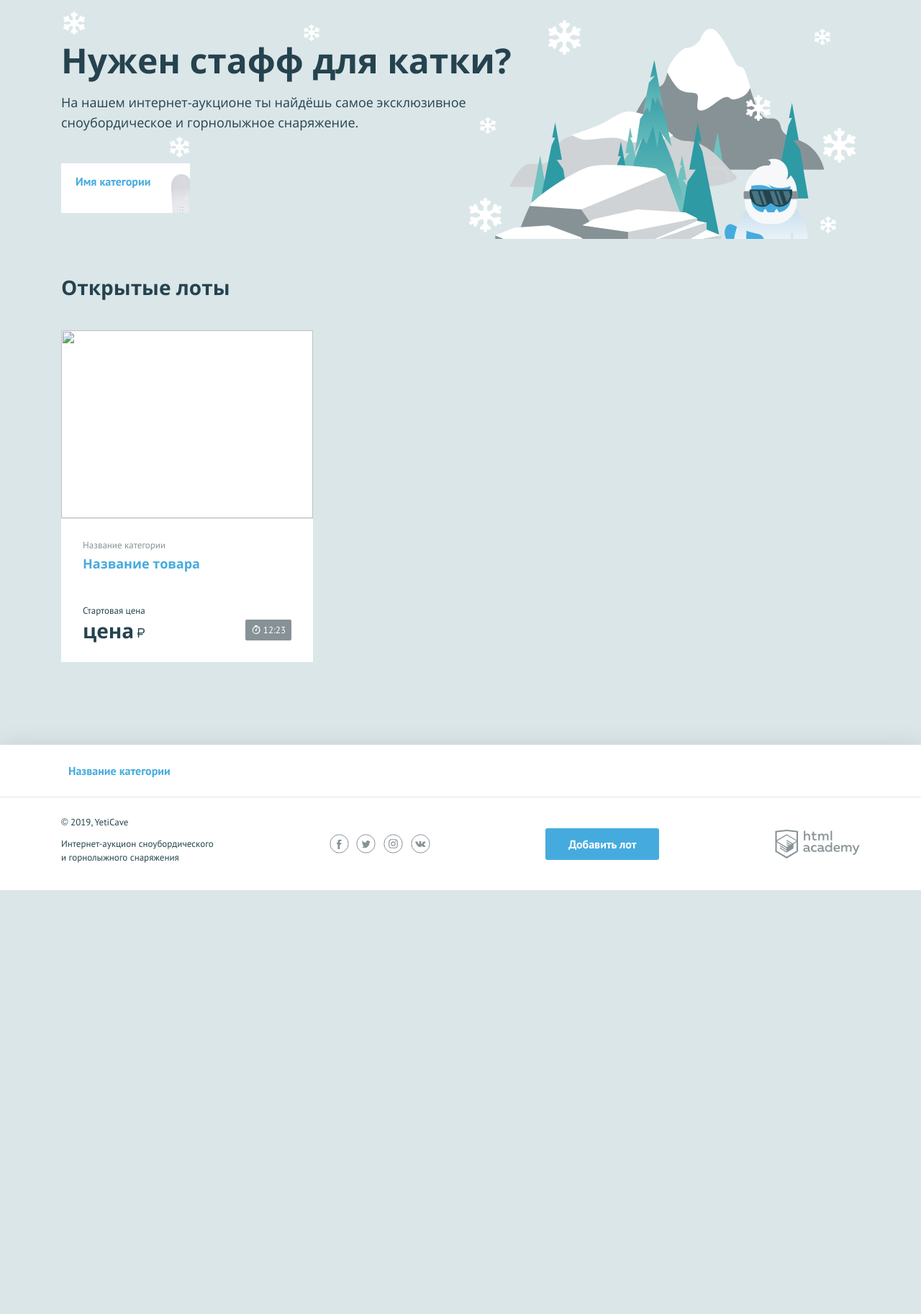
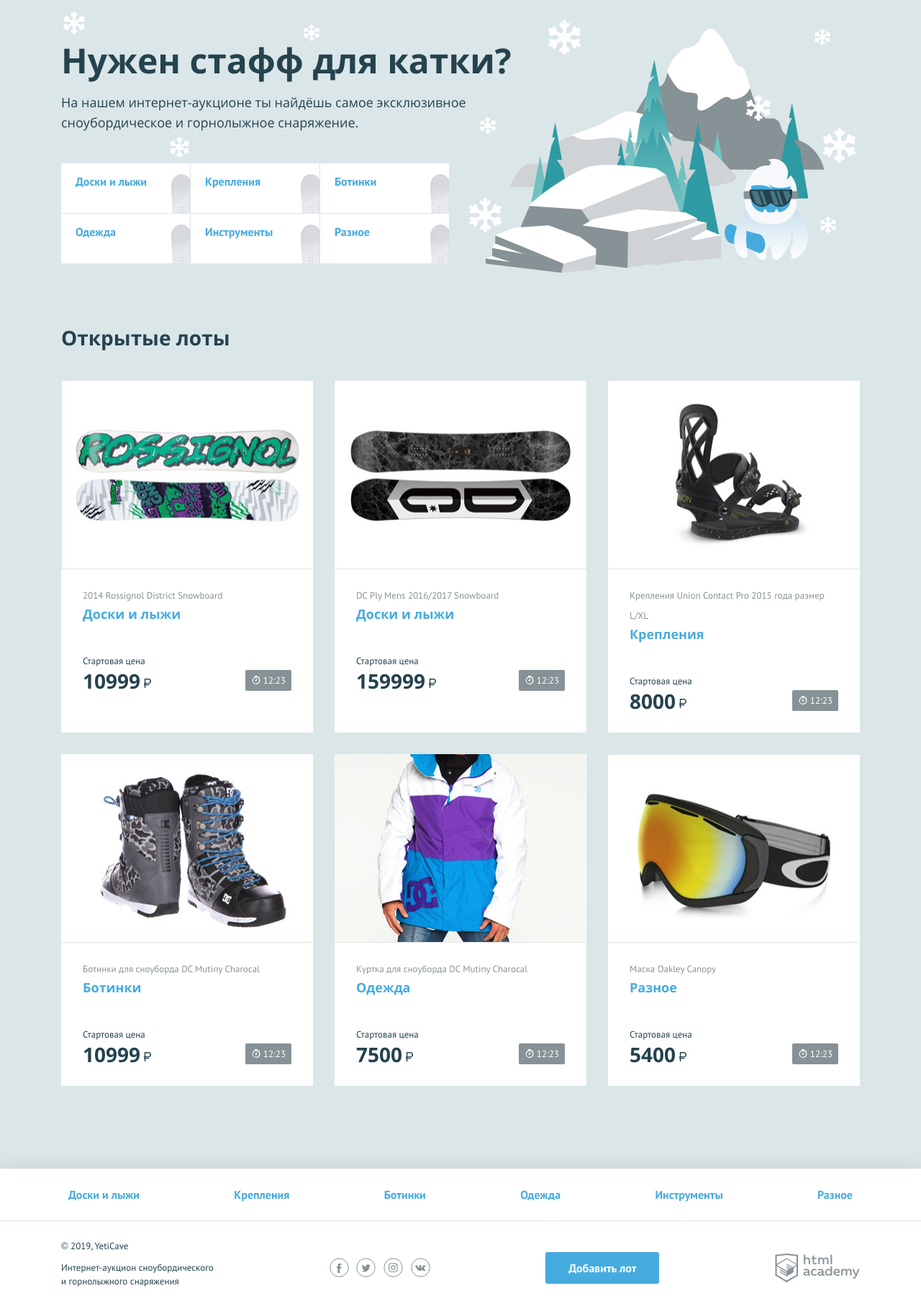
Before and after one commit to zbralex/164719-yeticave-11, a PHP site: page / in a window 1280 px wide. Shown: the part 107-1933 px from the top of the page at 72% size. Before the commit the page ends 1344 px from the top, so only its background shows below. Run offline with PHP 8.4, Linux system fonts and the light colour scheme.

Commit message:
добавляет вывод товаров и категорий на главной

```diff
--- a/index.php
+++ b/index.php
@@ -2,6 +2,45 @@
 $is_auth = rand(0, 1);
 
 $user_name = 'Александр'; // укажите здесь ваше имя
+$categories = ["Доски и лыжи", "Крепления", "Ботинки", "Одежда", "Инструменты", "Разное"];
+$goods = [
+    [
+        'name' => '2014 Rossignol District Snowboard',
+        'category' => 'Доски и лыжи',
+        'price' => '10999',
+        'url' => 'img/lot-1.jpg'
+    ],
+    [
+        'name' => 'DC Ply Mens 2016/2017 Snowboard',
+        'category' => 'Доски и лыжи',
+        'price' => '159999',
+        'url' => 'img/lot-2.jpg'
+    ],
+    [
+        'name' => 'Крепления Union Contact Pro 2015 года размер L/XL',
+        'category' => 'Крепления',
+        'price' => '8000',
+        'url' => 'img/lot-3.jpg'
+    ],
+    [
+        'name' => 'Ботинки для сноуборда DC Mutiny Charocal',
+        'category' => 'Ботинки',
+        'price' => '10999',
+        'url' => 'img/lot-4.jpg'
+    ],
+    [
+        'name' => 'Куртка для сноуборда DC Mutiny Charocal',
+        'category' => 'Одежда',
+        'price' => '7500',
+        'url' => 'img/lot-5.jpg'
+    ],
+    [
+        'name' => 'Маска Oakley Canopy',
+        'category' => 'Разное',
+        'price' => '5400',
+        'url' => 'img/lot-6.jpg'
+    ],
+]
 ?>
 <!DOCTYPE html>
 <html lang="ru">
@@ -56,10 +95,11 @@ $user_name = 'Александр'; // укажите здесь ваше имя
             <p class="promo__text">На нашем интернет-аукционе ты найдёшь самое эксклюзивное сноубордическое и
                 горнолыжное снаряжение.</p>
             <ul class="promo__list">
-                <!--заполните этот список из массива категорий-->
+                <?php foreach( $categories as $cat_name):?>
                     <li class="promo__item promo__item--boards">
-                    <a class="promo__link" href="pages/all-lots.html">Имя категории</a>
+                        <a class="promo__link" href="pages/all-lots.html"><?= $cat_name;?></a>
                     </li>
+                <?php endforeach; ?>
             </ul>
         </section>
         <section class="lots">
@@ -67,18 +107,18 @@ $user_name = 'Александр'; // укажите здесь ваше имя
                 <h2>Открытые лоты</h2>
             </div>
             <ul class="lots__list">
-                <!--заполните этот список из массива с товарами-->
+                <?php foreach($goods as $key => $value):?>
                     <li class="lots__item lot">
                         <div class="lot__image">
-                        <img src="" width="350" height="260" alt="">
+                            <img src="<?= $value['url']; ?>" width="350" height="260" alt="">
                         </div>
                         <div class="lot__info">
-                        <span class="lot__category">Название категории</span>
-                        <h3 class="lot__title"><a class="text-link" href="pages/lot.html">Название товара</a></h3>
+                            <span class="lot__category"><?= $value['name']; ?></span>
+                            <h3 class="lot__title"><a class="text-link" href="pages/lot.html"><?= $value['category']; ?></a></h3>
                             <div class="lot__state">
                                 <div class="lot__rate">
                                     <span class="lot__amount">Стартовая цена</span>
-                                <span class="lot__cost">цена<b class="rub">р</b></span>
+                                    <span class="lot__cost"><?= $value['price']; ?><b class="rub">р</b></span>
                                 </div>
                                 <div class="lot__timer timer">
                                     12:23
@@ -86,6 +126,7 @@ $user_name = 'Александр'; // укажите здесь ваше имя
                             </div>
                         </div>
                     </li>
+                <?php endforeach;?>
             </ul>
         </section>
     </main>
@@ -95,9 +136,11 @@ $user_name = 'Александр'; // укажите здесь ваше имя
     <nav class="nav">
         <ul class="nav__list container">
             <!--заполните этот список из массива категорий-->
+            <?php foreach($categories as $key => $value):?>
                 <li class="nav__item">
-                <a href="pages/all-lots.html">Название категории</a>
+                    <a href="pages/all-lots.html"><?= $value; ?></a>
                 </li>
+            <?php endforeach;?>
         </ul>
     </nav>
     <div class="main-footer__bottom container">
```
Lines whose indentation alone changed are shown as unchanged.
